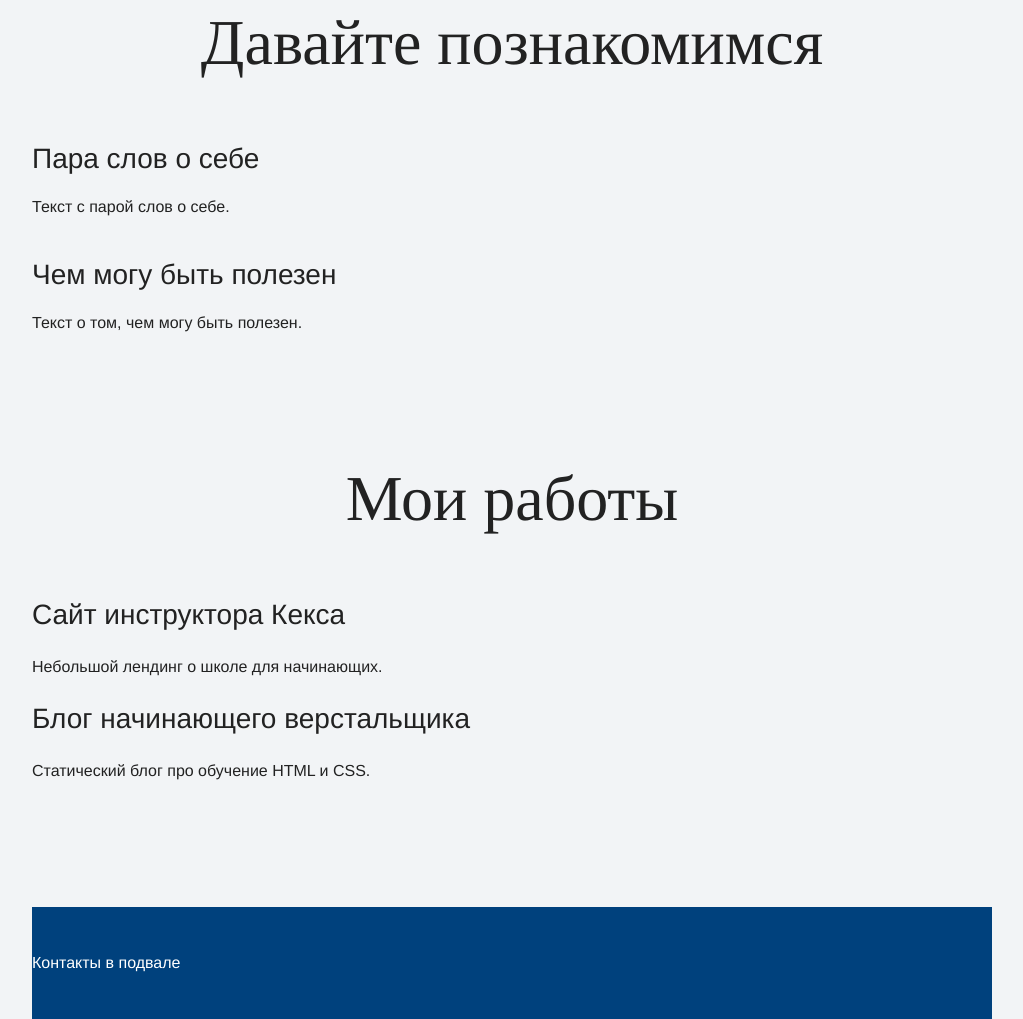
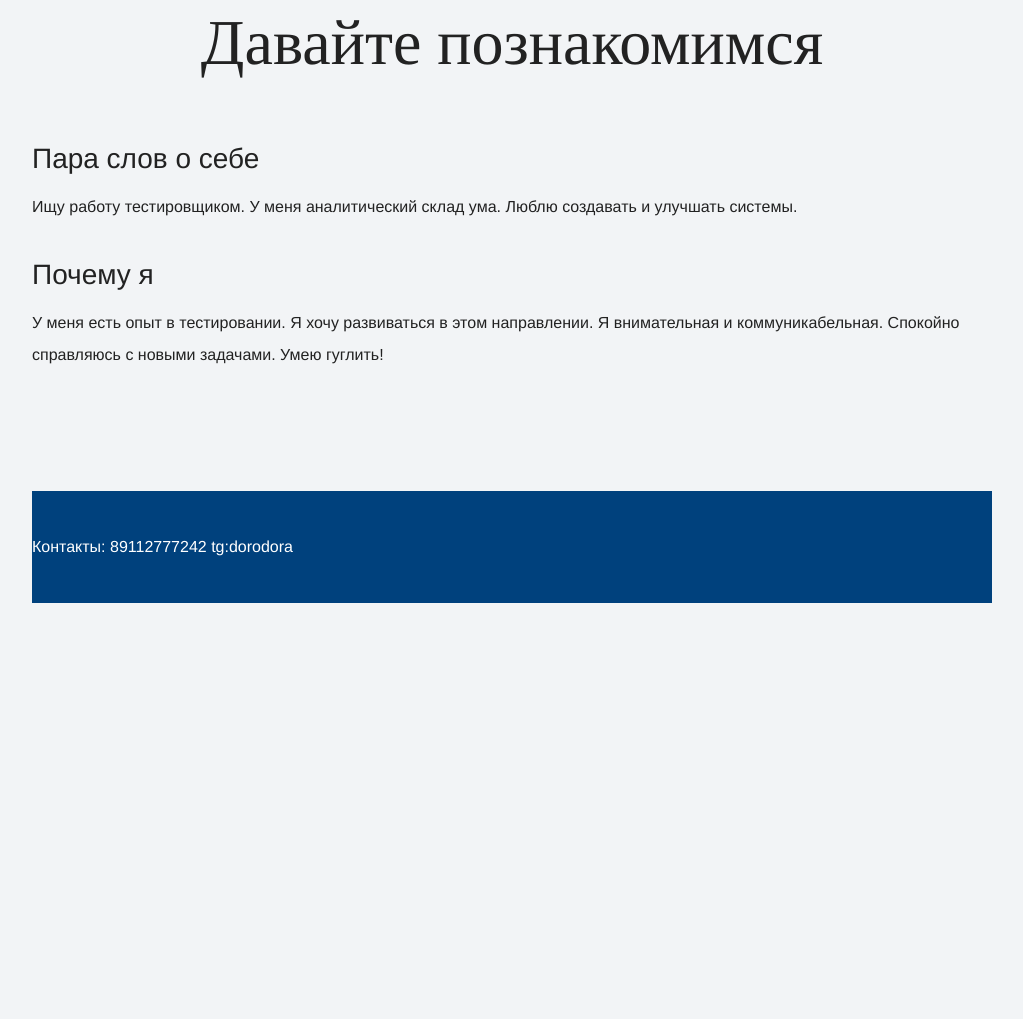
Before and after one commit to alaindoro/alenadorofeeva, a plain HTML site: page index.html in a window 1280 px wide. Shown: the part 1033-2052 px from the top of the page, without its empty margins (128-1151 px from the left). After the commit the page ends 1636 px from the top, so only its background shows below. Drawn offline with Linux system fonts and the light colour scheme.

Commit message:
Information Update
Update information about me

```diff
--- a/index.html
+++ b/index.html
@@ -3,39 +3,32 @@
   <head>
     <meta charset="UTF-8">
     <link rel="stylesheet" href="style2.css">
-    <title>Портфолио Junior верстальщика</title>
+    <title>Портфолио Junior тестировщика</title>
   </head>
 
   <body>
     <header class="page-header">
-      Контакты в шапке
+      Контакты: 89112777242 tg:dorodora
     </header>
 
     <section class="hero-image">
-      <h1 class="heading">Неопознанный Енот</h1>
-      <p>Junior верстальщик</p>
+      <h1 class="heading">Дорофеева Алёна</h1>
+      <p>Junior тестировщик</p>
     </section>
 
     <section class="intro">
       <h2 class="subheading">Давайте познакомимся</h2>
       <h3>Пара слов о себе</h3>
-      <p>Текст с парой слов о себе.</p>
-      <h3>Чем могу быть полезен</h3>
-      <p>Текст о том, чем могу быть полезен.</p>
+      <p>Ищу работу тестировщиком. У меня аналитический склад ума. Люблю создавать и улучшать системы.  </p>
+      <h3>Почему я</h3>
+      <p>У меня есть опыт в тестировании. Я хочу развиваться в этом направлении. Я внимательная и коммуникабельная.
+        Спокойно справляюсь с новыми задачами. Умею гуглить! </p>
     </section>
 
-    <section class="portfolio">
-      <h2 class="subheading">Мои работы</h2>
 
-      <h3>Сайт инструктора Кекса</h3>
-      <p>Небольшой лендинг о школе для начинающих.</p>
-
-      <h3>Блог начинающего верстальщика</h3>
-      <p>Статический блог про обучение HTML и CSS.</p>
-    </section>
 
     <footer class="page-footer">
-      Контакты в подвале
+        Контакты: 89112777242 tg:dorodora
     </footer>
   </body>
 </html>
```
